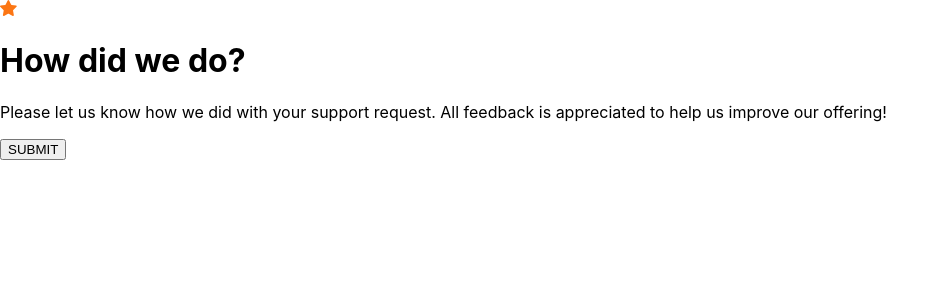
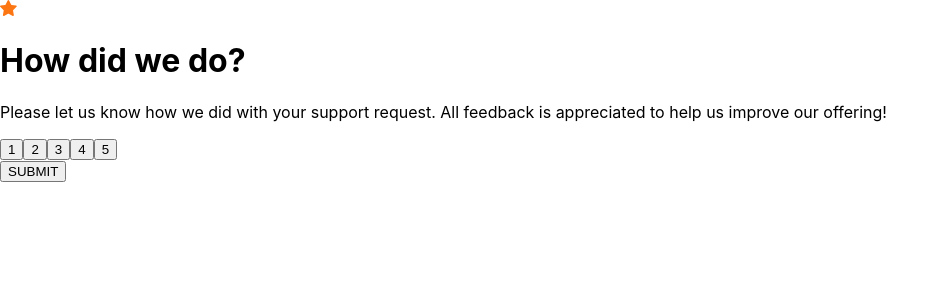
Before and after one commit to stephen-kern/FEM-Rating, a React (Create React App) app: page / in a window 1280 px wide. Shown: the top 300 px of the page, without its empty margins (0-949 px from the left). Built offline with nearby package versions, Linux system fonts and the light colour scheme.

Commit message:
separated the number system into it's own component because I wanted to keep the rating component clean.

```diff
--- a/src/components/Rating/index.js
+++ b/src/components/Rating/index.js
@@ -1,17 +1,26 @@
-import React from 'react';
-import Star from '../../images/icon-star.svg';
-
+import React, { useState } from "react";
+import Star from "../../images/icon-star.svg";
+import RatingNumbers from "../RatingNumbers";
 
 const Rating = () => {
-    return (
-        <div className='rating-container'>
-            <img alt='star icon' src={Star}/>
-            <h1>How did we do?</h1>
-            <p>Please let us know how we did with your support request. All feedback is appreciated to help us improve our offering!</p>
-            {/* maybe separate the numers into their own compnent? */}
-            <button type='submit'>SUBMIT</button>
-        </div>
-    );
-}
+  const [rating, setRating] = useState(0);
+
+  const handleRatingChange = (selectedRating) => {
+    setRating(selectedRating);
+  };
+
+  return (
+    <div className="rating-container">
+      <img alt="star icon" src={Star} />
+      <h1>How did we do?</h1>
+      <p>
+        Please let us know how we did with your support request. All feedback is
+        appreciated to help us improve our offering!
+      </p>
+      <RatingNumbers rating={rating} handleRatingChange={handleRatingChange}/>
+      <button type="submit">SUBMIT</button>
+    </div>
+  );
+};
 
 export default Rating;
--- /dev/null
+++ b/src/components/RatingNumbers/index.js
@@ -0,0 +1,17 @@
+import React from "react";
+
+const RatingNumbers = ({ rating, handleRatingChange }) => {
+  const numbers = [1, 2, 3, 4, 5];
+
+  return (
+    <div>
+      {numbers.map((number) => (
+        <button key={number} className={rating >= number ? "active" : ""} onClick={() => handleRatingChange(number)}>
+          {number}
+        </button>
+      ))}
+    </div>
+  );
+};
+
+export default RatingNumbers;
```
Also changed, not shown: src/components/Numbers/index.js (deleted).
